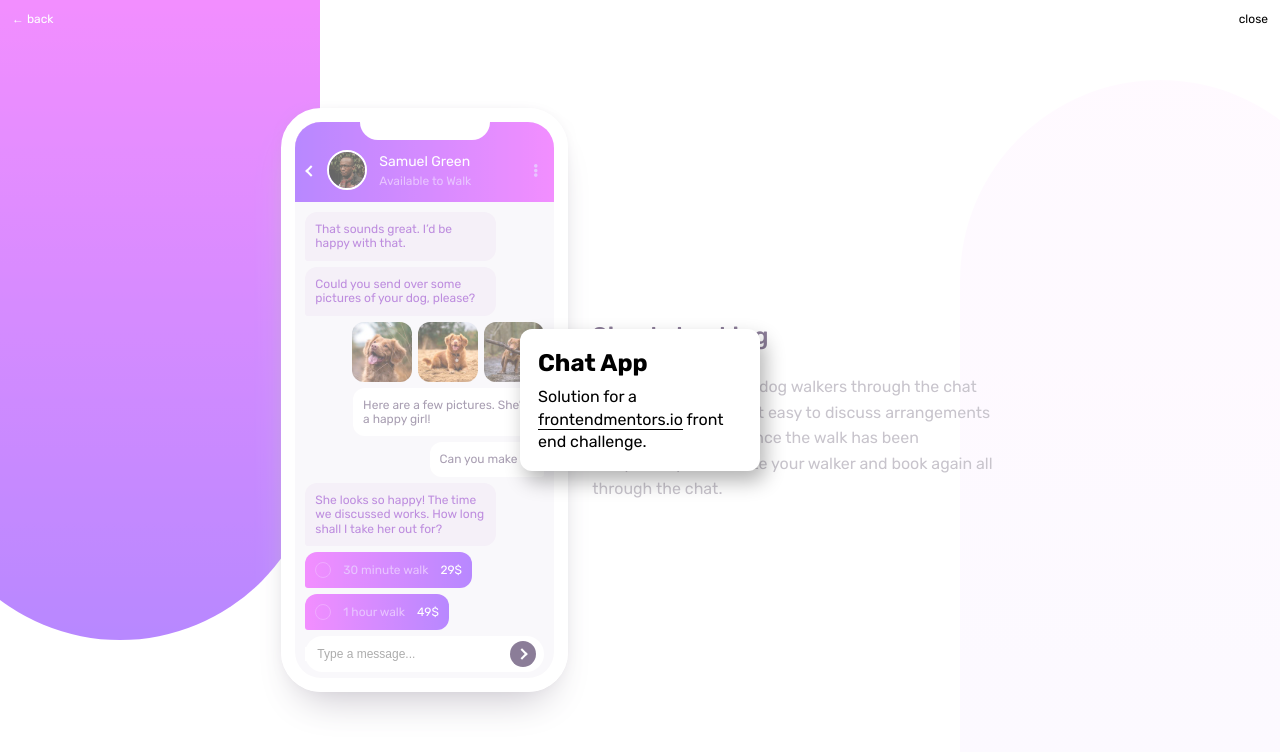
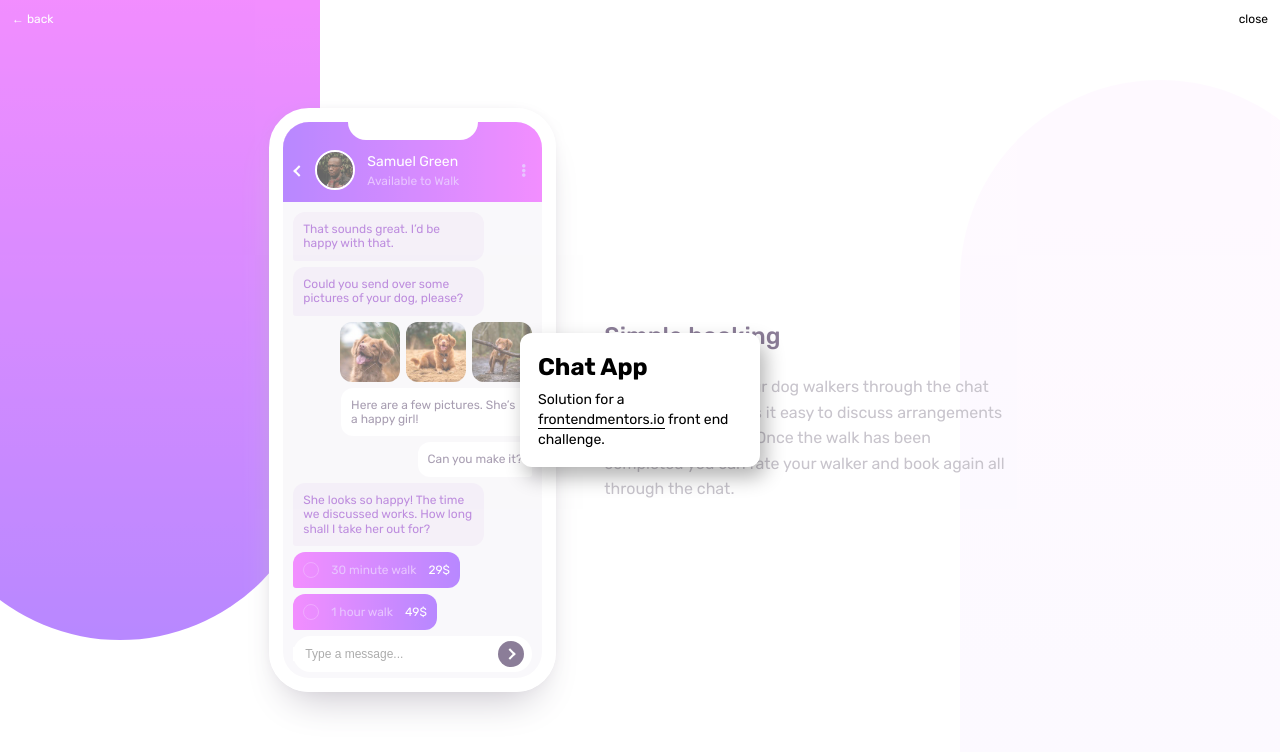
Before and after one commit to anchsk/daysofcode, a Next.js app: page /day-01-chat-app in a window 1280 px wide. Both pictures are taken after a click on the element "info". Shown: the top 752 px of the page. Built offline with nearby package versions, Linux system fonts and the light colour scheme.

Commit message:
add animation

```diff
--- a/components/Credits.js
+++ b/components/Credits.js
@@ -39,7 +39,8 @@ export default function Credits() {
             display: 'grid',
             placeItems: 'center',
             zIndex: 390,
-            backgroundColor: 'rgba(255,255,255,0.4)'
+            backgroundColor: 'rgba(255,255,255,0.4)',
+
             //opacity: .3,
           }}
         >
@@ -56,7 +57,7 @@ export default function Credits() {
             }}
           >
            <h2 style={{paddingBottom: "6px"}}>Chat App</h2>
-            <p>Solution for a{' '}
+            <p style={{fontSize: '14px'}}> Solution for a{' '}
             <a style={{borderBottom: '1px solid black'}}href='https://www.frontendmentor.io/challenges/chat-app-css-illustration-O5auMkFqY'>
               frontendmentors.io
             </a>{' '}
--- a/components/DayOneChatApp/ChatApp.js
+++ b/components/DayOneChatApp/ChatApp.js
@@ -46,18 +46,18 @@ export default function ChatApp() {
                 Here are a few pictures. She’s a happy girl!
               </p>
               <p className={styles.message_out}>Can you make it?</p>
-              <p className={styles.message_in}>
+              <p className={`${styles.message_in} ${styles.message1}`}>
                 She looks so happy! The time we discussed works. How long shall
                 I take her out for?
               </p>
 
-              <div className={styles.message_price}>
+              <div className={`${styles.message_price} ${styles.message2}`}>
                 <input type='radio' id='minutes' name='price' value='30' />
                 <label htmlFor='minutes'>
                   30 minute walk<span>29$</span>
                 </label>
               </div>
-              <div className={styles.message_price}>
+              <div className={`${styles.message_price} ${styles.message3}`}>
                 <input type='radio' id='hour' name='price' value='60' />
                 <label htmlFor='hour'>
                   1 hour walk<span>49$</span>
--- a/components/DayOneChatApp/style.module.scss
+++ b/components/DayOneChatApp/style.module.scss
@@ -15,7 +15,6 @@ $light-grayish-violet: hsl(270, 20%, 96%);
 $very-light-magenta: hsl(289, 100%, 72%);
 
 $laptop: 1000px;
-
 
 .main {
   font-size: 16px;
@@ -65,7 +64,7 @@ $laptop: 1000px;
       left: -20vw;
       height: 80vh;
       border-bottom-left-radius: 30vw;
-    border-bottom-right-radius: 30vw;
+      border-bottom-right-radius: 30vw;
     }
     &::before {
       top: 80vh;
@@ -84,7 +83,7 @@ $laptop: 1000px;
 }
 
 .phone_wrapper {
-  //background-color: $light-grayish-violet;
+  //animation: appearFromTop 0.3s ease-in 0s 1;
   padding: 24px;
   z-index: 10;
   @media screen and (max-width: $laptop) {
@@ -103,7 +102,7 @@ $laptop: 1000px;
   border-radius: 40px;
   border: 14px solid $white;
   box-shadow: 0px 24px 40px -18px $dark-grayish-violet,
-  0px 0px 20px -14px $desaturated-dark-violet;
+    0px 0px 20px -14px $desaturated-dark-violet;
 
   &::before {
     content: '';
@@ -317,6 +316,7 @@ $laptop: 1000px;
 .text_wrapper {
   padding: 24px 24px 24px 0;
   z-index: 10;
+  margin-left: 24px;
 
   h3 {
     color: $very-dark-desaturated-violet;
@@ -339,6 +339,7 @@ $laptop: 1000px;
     align-items: center;
     margin-top: 24px;
     margin-bottom: 100px;
+    margin-left: 0;
 
     p {
       text-align: center;
@@ -346,3 +347,42 @@ $laptop: 1000px;
     }
   }
 }
+
+/* ANIMATIONS */
+@keyframes appearFromTop {
+  0% {
+    transform: translateY(-20px);
+    opacity: 0;
+  }
+  100% {
+    transform: translateY(0);
+    opacity: 1;
+  }
+}
+.phone_wrapper {
+  animation: appearFromTop 0.3s ease-in 0s 1;
+}
+@keyframes messageAnimation {
+  0% {
+    opacity: 0;
+  }
+  100% {
+    opacity: 1;
+  }
+}
+
+.message1 {
+  opacity: 0;
+  animation: messageAnimation 0.4s ease-in 0.8s 1;
+  animation-fill-mode: forwards;
+}
+.message2 {
+  opacity: 0;
+  animation: messageAnimation 0.4s ease-in 1.2s 1;
+  animation-fill-mode: forwards;
+}
+.message3 {
+  opacity: 0;
+  animation: messageAnimation 0.4s ease-in 1.6s 1;
+  animation-fill-mode: forwards;
+}
```
Also changed, not shown: 1 other file (tests, documents, lock files or other folders).
